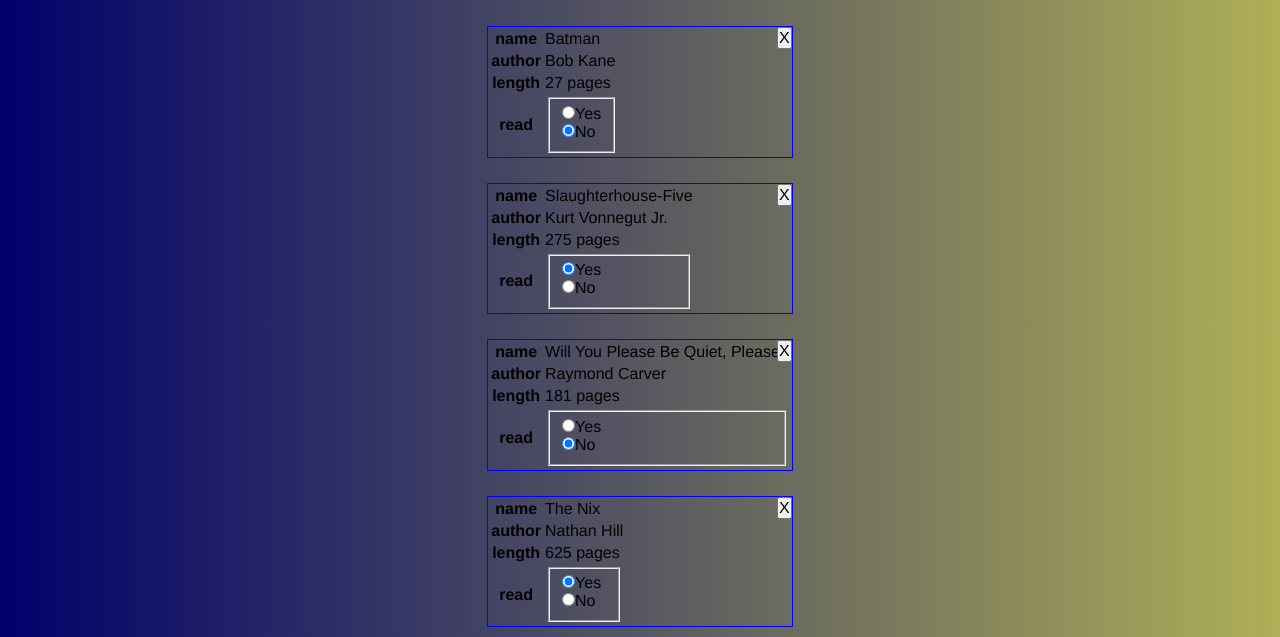
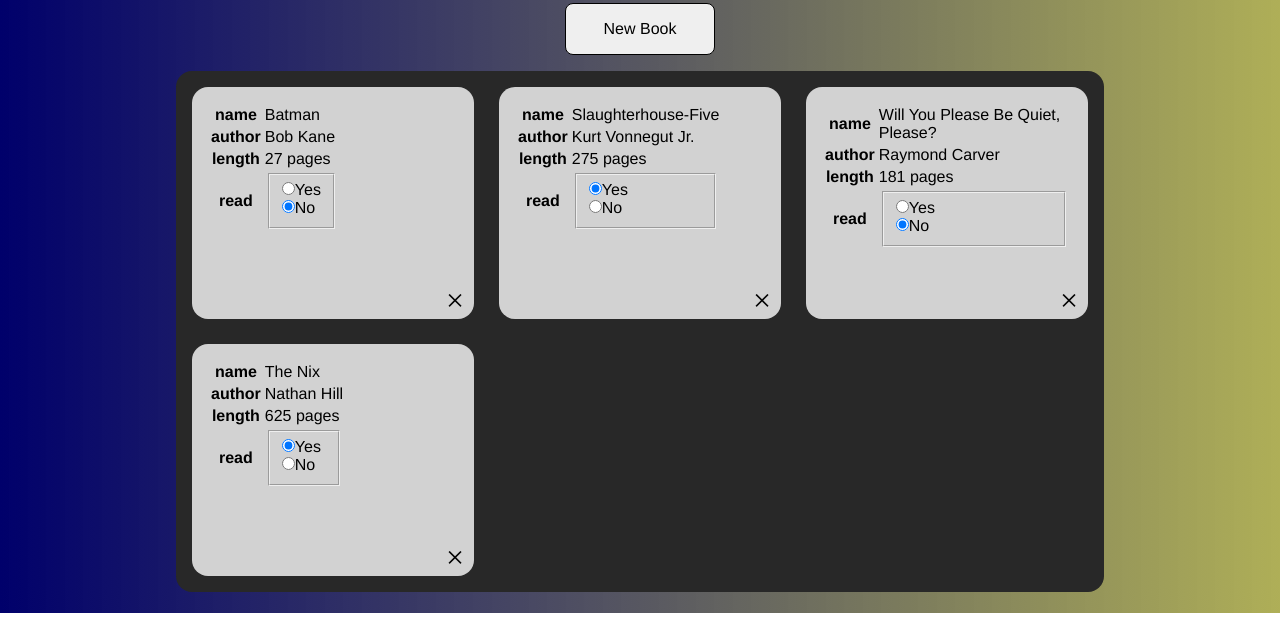
Before and after one commit to swl23/library, a plain HTML site: page index.html in a window 1280 px wide. Shown: the part 187-824 px from the top of the page. After the commit the page ends 800 px from the top, so only its background shows below. Drawn offline with Linux system fonts and the light colour scheme.

Commit message:
Stylize book display area

```diff
--- a/scripts.js
+++ b/scripts.js
@@ -87,7 +87,7 @@ function displayBooks(arr) {
 
 		const btn = document.createElement("button");
 		btn.setAttribute("class", "delete");
-		btn.textContent = "X"
+		btn.textContent = "×"
 		btn.addEventListener("click", () => {
 			deleteBook(myLibrary, arrayPosition);
 			resetDisplay();
--- a/style.css
+++ b/style.css
@@ -32,6 +32,7 @@ body > .container div#header {
 	background-color: rgb(40, 40, 40);
 	color: whitesmoke;
 	border-radius: 1rem;
+	width: 535px;
 }
 
 body > .container div#header p {
@@ -57,6 +58,7 @@ body > .container .container#buttons > .row > button#new {
 	border-radius: 0.5rem;
 	padding: 1rem;
 	border: 1px solid black;
+	width: 150px;
 }
 
 body > .container .container#buttons > .row > button#new:hover {
@@ -71,17 +73,37 @@ body > .container .container#buttons > .row > button#new:active {
 body > .container .container#display {
 	grid-row: 3;
 	display: grid;
-	padding: 10px;
+	padding: 1rem;
 	gap: 25px;
+	width: clamp(567px, 70vw, 1600px);
+	grid-template-columns: repeat(auto-fit, minmax(250px, 1fr));
+	background-color: rgb(40, 40, 40);
+	border-radius: 1rem;
 }
 
 body > .container .container#display > .card {
 	border: solid 1px blue;
 	position: relative;
+	height: 200px;
+	padding: 1rem;
+	background-color: rgb(210, 210, 210);
+	border: none;
+	border-radius: 1rem;
 }
 
 button.delete {
 	position: absolute;
-	top: 0;
+	bottom: 0;
 	right: 0;
+	margin-right: 10px;
+	font-family: "Inter28pt";
+	font-size: 2rem;
+	padding: 0;
+	background-color: rgba(255, 255, 255, 0);
+	border: none;
 }
+
+button.delete:hover {
+	cursor: pointer;
+	color: rgba(0, 0, 0, 0.549);
+}
```
